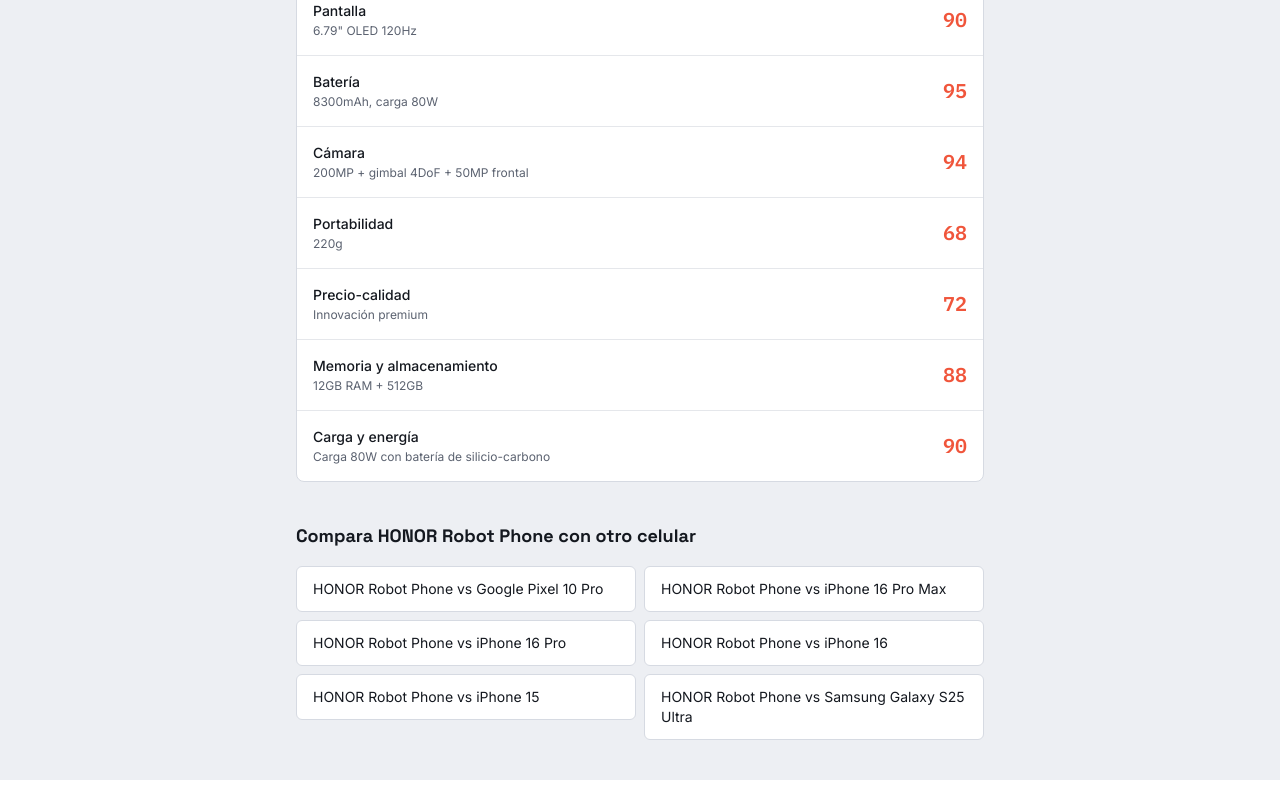
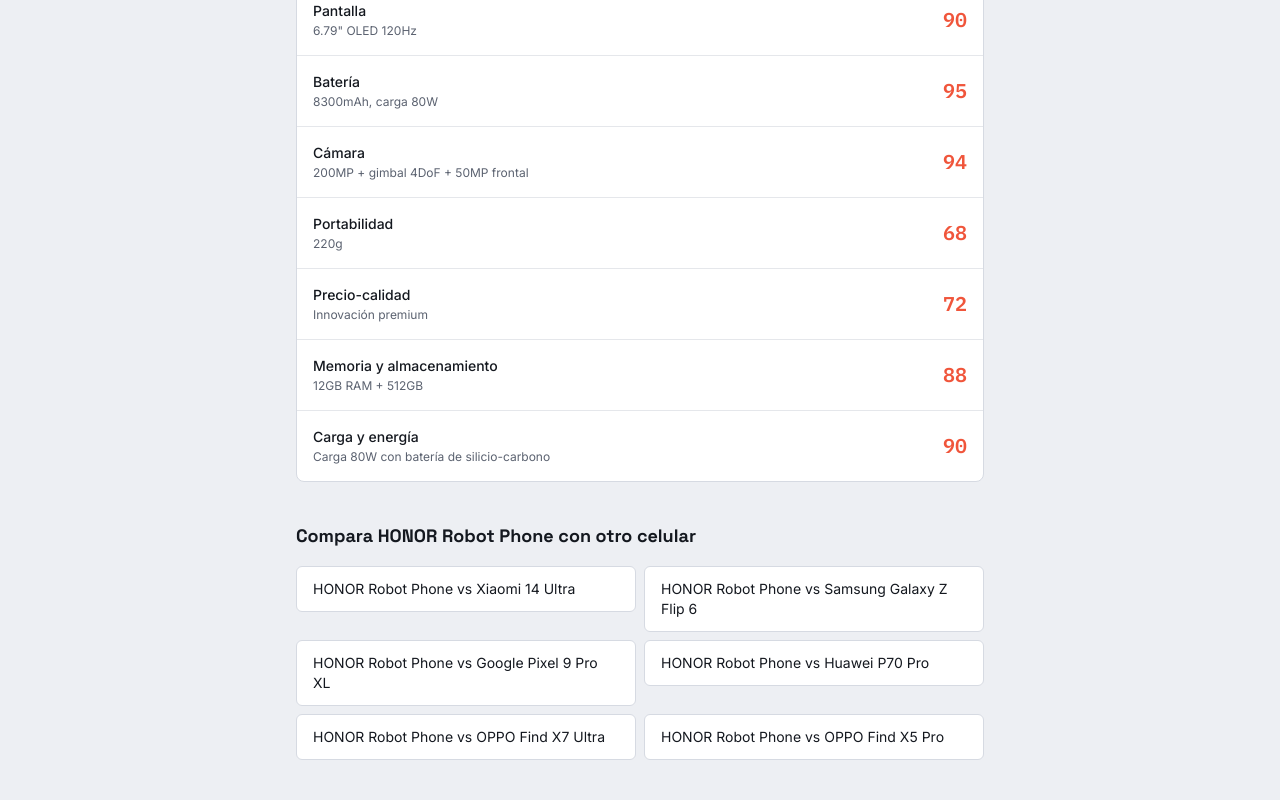
Before and after one commit to Francisco101299/comparador-dispositivos, a React (Vite) app: page /celulares/honor-robot-phone in a window 1280 px wide. Shown: the part 649-1449 px from the top of the page. Built offline with nearby package versions, Linux system fonts and the light colour scheme.

Commit message:
Update DevicePage.jsx

```diff
--- a/src/pages/DevicePage.jsx
+++ b/src/pages/DevicePage.jsx
@@ -12,7 +12,16 @@ import ScoreDial from "../components/ScoreDial";
 import DeviceIcon from "../components/DeviceIcon";
 import Logo from "../components/Logo";
 
-const CATEGORY_LABEL = { celulares: "Celulares", computadoras: "Computadoras", tablets: "Tablets" };
+const CATEGORY_LABEL = { celulares: "Celulares", computadoras: "Computadoras", tablets: "Tablets", relojes: "Relojes" };
+
+// Extrae el número de un precio tipo "$999" o "$1,199" para poder ordenar
+// dispositivos por cercanía de precio (rivales de rango similar).
+function parsePriceNumber(priceStr) {
+  if (!priceStr || typeof priceStr !== "string") return null;
+  const n = parseFloat(priceStr.replace(/[^0-9.]/g, ""));
+  return isNaN(n) ? null : n;
+}
+
 export default function DevicePage() {
   const { slugType, slug } = useParams();
   const device = getDeviceBySlug(slugType, slug);
@@ -32,10 +41,22 @@ export default function DevicePage() {
     ]),
   ];
 
+  const currentPrice = parsePriceNumber(device.price);
   const others = getDevicesByType(device.type)
     .filter((d) => d.id !== device.id)
+    .sort((a, b) => {
+      // Si tenemos precio de referencia, prioriza rivales de precio similar
+      // (comparaciones que la gente realmente busca en Google).
+      if (currentPrice !== null) {
+        const priceA = parsePriceNumber(a.price);
+        const priceB = parsePriceNumber(b.price);
+        const diffA = priceA !== null ? Math.abs(priceA - currentPrice) : Infinity;
+        const diffB = priceB !== null ? Math.abs(priceB - currentPrice) : Infinity;
+        return diffA - diffB;
+      }
+      return 0;
+    })
     .slice(0, 6);
-
   return (
     <div className="min-h-screen w-full" style={{ backgroundColor: COLORS.bg }}>
       <SeoHead title={meta.title} description={meta.description} canonical={meta.canonical} ogType={meta.ogType} jsonLd={jsonLd} />
```
